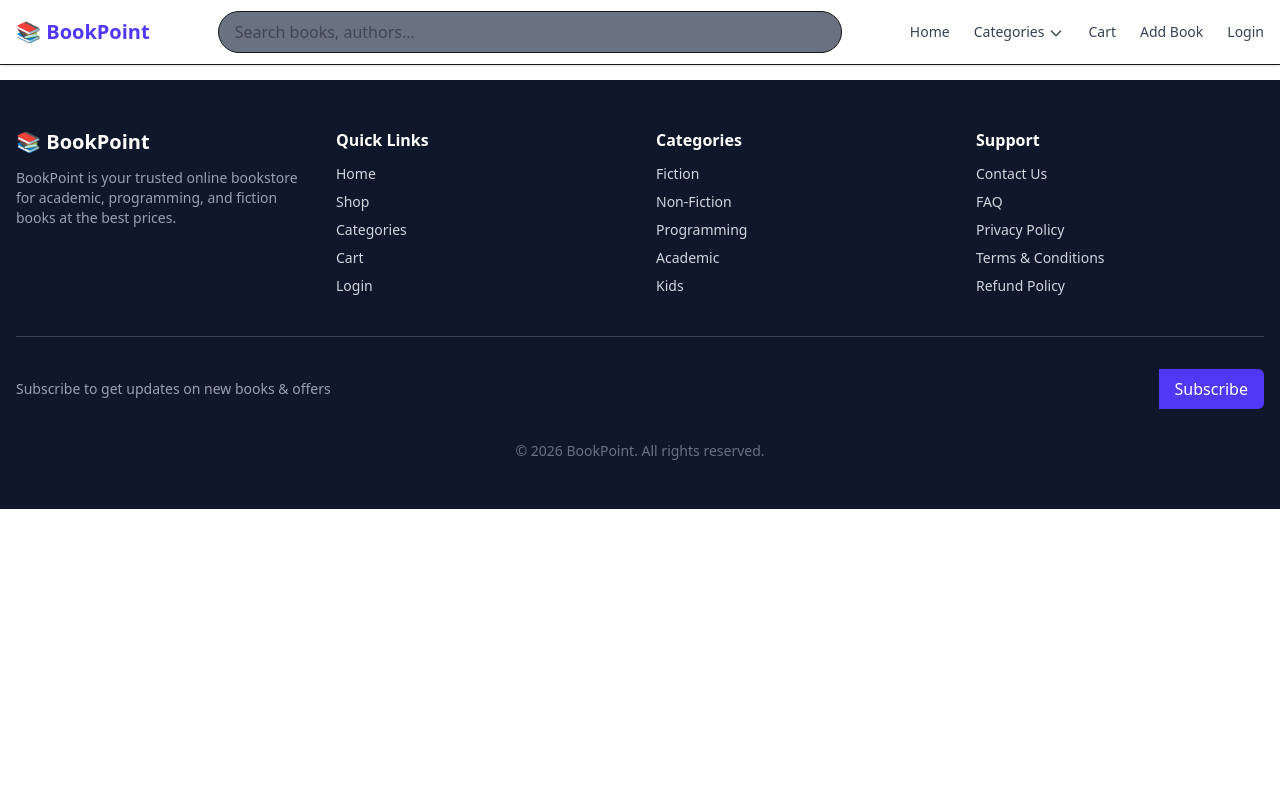
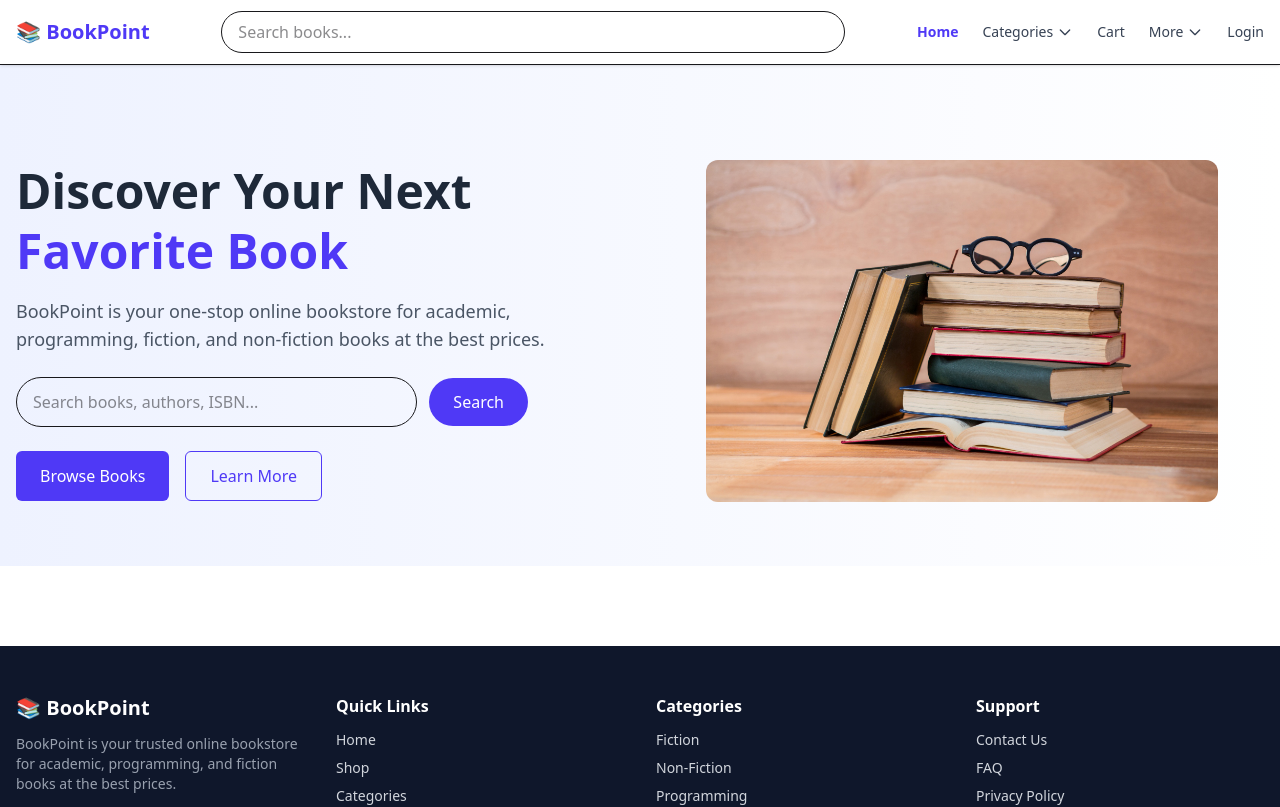
Before and after one commit to sayedkhan19/BookPoint-Client-side, a React (Vite) app: page / in a window 1280 px wide. Shown: the top 807 px of the page. Built offline with nearby package versions, Linux system fonts and the light colour scheme; no server answers.

Commit message:
aaded banner and login logout funtion

```diff
--- a/src/components/Home/Home.jsx
+++ b/src/components/Home/Home.jsx
@@ -1,8 +1,16 @@
 import React from 'react';
+import HomeBanner from './HomeBanner';
 
 const Home = () => {
     return (
         <div>
+            <section>
+                <HomeBanner></HomeBanner>
+            </section>
+
+
+
+
 
         </div>
     );
--- /dev/null
+++ b/src/components/Home/HomeBanner.jsx
@@ -0,0 +1,58 @@
+import React from "react";
+import bannerImg from "../../assets/713.jpg"; // use your image
+
+const HomeBanner = () => {
+  return (
+    <section className="bg-gradient-to-r from-indigo-50 to-white pt-24">
+      <div className="max-w-7xl mx-auto px-4 py-16">
+        <div className="flex flex-col-reverse md:flex-row items-center gap-10">
+
+          {/* Left Content */}
+          <div className="flex-1 text-center md:text-left">
+            <h1 className="text-3xl md:text-5xl font-bold text-gray-800 leading-tight">
+              Discover Your Next <span className="text-indigo-600">Favorite Book</span>
+            </h1>
+
+            <p className="mt-4 text-gray-600 text-base md:text-lg">
+              BookPoint is your one-stop online bookstore for academic,
+              programming, fiction, and non-fiction books at the best prices.
+            </p>
+
+            {/* Search Bar */}
+            <div className="mt-6 flex flex-col sm:flex-row items-center gap-3 max-w-lg mx-auto md:mx-0">
+              <input
+                type="text"
+                placeholder="Search books, authors, ISBN..."
+                className="w-full px-4 py-3 border rounded-full focus:outline-none focus:ring-2 focus:ring-indigo-500"
+              />
+              <button className="px-6 py-3 bg-indigo-600 text-white rounded-full hover:bg-indigo-500 transition">
+                Search
+              </button>
+            </div>
+
+            {/* CTA Buttons */}
+            <div className="mt-6 flex justify-center md:justify-start gap-4">
+              <button className="px-6 py-3 bg-indigo-600 text-white rounded-md hover:bg-indigo-500 transition">
+                Browse Books
+              </button>
+              <button className="px-6 py-3 border border-indigo-600 text-indigo-600 rounded-md hover:bg-indigo-50 transition">
+                Learn More
+              </button>
+            </div>
+          </div>
+
+          {/* Right Image */}
+          <div className="flex-1 flex justify-center">
+            <img
+              src={bannerImg}
+              alt="Books Banner"
+              className="w-full max-w-md md:max-w-lg rounded-xl"
+            />
+          </div>
+        </div>
+      </div>
+    </section>
+  );
+};
+
+export default HomeBanner;
--- a/src/components/Home/NavBar.jsx
+++ b/src/components/Home/NavBar.jsx
@@ -1,9 +1,23 @@
-import React, { useState } from 'react';
-import { NavLink } from 'react-router';
+import React, { useState } from "react";
+import { NavLink } from "react-router";
+import useAuth from "../useAuth";
 
 const NavBar = () => {
+  const { user, logOut } = useAuth();
   const [open, setOpen] = useState(false);
   const [mobileCatOpen, setMobileCatOpen] = useState(false);
+  const [mobileMoreOpen, setMobileMoreOpen] = useState(false);
+
+  const handleLogout = () => {
+    logOut()
+      .then(() => console.log("Logged out"))
+      .catch((err) => console.error(err.message));
+  };
+
+  const linkClass = ({ isActive }) =>
+    isActive
+      ? "text-indigo-600 font-semibold"
+      : "text-gray-700 hover:text-indigo-600";
 
   return (
     <nav className="bg-white border-b shadow-sm fixed w-full top-0 z-50">
@@ -14,107 +28,143 @@ const NavBar = () => {
           <div className="flex items-center gap-3">
             <button
               onClick={() => setOpen(!open)}
-              className="md:hidden text-gray-700 focus:outline-none"
+              className="md:hidden text-2xl"
             >
-              {open ? (
-                <svg className="w-6 h-6" fill="none" stroke="currentColor" strokeWidth="2" viewBox="0 0 24 24">
-                  <path strokeLinecap="round" strokeLinejoin="round" d="M6 18L18 6M6 6l12 12" />
-                </svg>
-              ) : (
-                <svg className="w-6 h-6" fill="none" stroke="currentColor" strokeWidth="2" viewBox="0 0 24 24">
-                  <path strokeLinecap="round" strokeLinejoin="round" d="M4 6h16M4 12h16M4 18h16" />
-                </svg>
-              )}
+              ☰
             </button>
 
-            <h1 className="text-xl font-bold text-indigo-600">
+            <NavLink to="/" className="text-xl font-bold text-indigo-600">
               📚 BookPoint
-            </h1>
+            </NavLink>
           </div>
 
           {/* Search */}
           <div className="hidden md:block w-1/2">
             <input
               type="text"
-              placeholder="Search books, authors..."
-              className="w-full px-4 py-2 border bg-gray-500 rounded-full focus:outline-none focus:ring-2 focus:ring-indigo-500"
+              placeholder="Search books..."
+              className="w-full px-4 py-2 border rounded-full focus:ring-2 focus:ring-indigo-500"
             />
           </div>
 
-          {/* Desktop Menu */}
-          <div className="hidden md:flex items-center gap-6 text-sm font-medium text-gray-700">
-            <a href="#" className="hover:text-indigo-600">Home</a>
+          {/* ================= Desktop Menu ================= */}
+          <div className="hidden md:flex items-center gap-6 text-sm font-medium">
 
-            {/* Desktop Categories */}
+            <NavLink to="/" className={linkClass}>
+              Home
+            </NavLink>
+
+            {/* ✅ Categories Dropdown (FIXED) */}
             <div className="relative group">
-              <button className="hover:text-indigo-600 flex items-center gap-1">
+              <span className="flex items-center gap-1 cursor-pointer text-gray-700 hover:text-indigo-600">
                 Categories
-                <svg className="w-4 h-4 mt-0.5" fill="none" stroke="currentColor" strokeWidth="2" viewBox="0 0 24 24">
+                <svg className="w-4 h-4" fill="none" stroke="currentColor" strokeWidth="2" viewBox="0 0 24 24">
                   <path strokeLinecap="round" strokeLinejoin="round" d="M19 9l-7 7-7-7" />
                 </svg>
-              </button>
+              </span>
 
               <div className="absolute left-0 top-full mt-2 w-44 bg-white border rounded-md shadow-lg opacity-0 invisible group-hover:opacity-100 group-hover:visible transition-all duration-200">
-                <ul className="py-2 text-sm">
-                  <li><a href="#" className="block px-4 py-2 hover:bg-indigo-50">Fiction</a></li>
-                  <li><a href="#" className="block px-4 py-2 hover:bg-indigo-50">Non-Fiction</a></li>
-                  <li><a href="#" className="block px-4 py-2 hover:bg-indigo-50">Programming</a></li>
-                  <li><a href="#" className="block px-4 py-2 hover:bg-indigo-50">Academic</a></li>
-                  <li><a href="#" className="block px-4 py-2 hover:bg-indigo-50">Kids</a></li>
-                </ul>
+                <NavLink className="block px-4 py-2 hover:bg-indigo-50">Fiction</NavLink>
+                <NavLink className="block px-4 py-2 hover:bg-indigo-50">Non-Fiction</NavLink>
+                <NavLink className="block px-4 py-2 hover:bg-indigo-50">Programming</NavLink>
+                <NavLink className="block px-4 py-2 hover:bg-indigo-50">Academic</NavLink>
+                <NavLink className="block px-4 py-2 hover:bg-indigo-50">Kids</NavLink>
               </div>
             </div>
 
-            <a href="#" className="hover:text-indigo-600">Cart</a>
-            <a href="#" className="block hover:text-indigo-600">Add Book</a>
-            <NavLink to="/login"> <a href="#" className="hover:text-indigo-600">Login</a> </NavLink>
+            <NavLink to="/cart" className={linkClass}>
+              Cart
+            </NavLink>
+
+            {/* ✅ More Dropdown */}
+            <div className="relative group">
+              <span className="flex items-center gap-1 cursor-pointer text-gray-700 hover:text-indigo-600">
+                More
+                <svg className="w-4 h-4" fill="none" stroke="currentColor" strokeWidth="2" viewBox="0 0 24 24">
+                  <path strokeLinecap="round" strokeLinejoin="round" d="M19 9l-7 7-7-7" />
+                </svg>
+              </span>
+
+              <div className="absolute left-0 top-full mt-2 w-40 bg-white border rounded-md shadow-lg opacity-0 invisible group-hover:opacity-100 group-hover:visible transition-all duration-200">
+                <NavLink to="/add-book" className="block px-4 py-2 hover:bg-indigo-50">Add Book</NavLink>
+                <NavLink className="block px-4 py-2 hover:bg-indigo-50">Wishlist</NavLink>
+                <NavLink className="block px-4 py-2 hover:bg-indigo-50">Orders</NavLink>
+              </div>
+            </div>
+
+            {/* ✅ Auth Conditional */}
+            {user ? (
+              <button
+                onClick={handleLogout}
+                className="text-red-600 hover:underline cursor-pointer"
+              >
+                Logout
+              </button>
+            ) : (
+              <NavLink to="/login" className={linkClass}>
+                Login
+              </NavLink>
+            )}
           </div>
         </div>
       </div>
 
-      {/* Mobile Menu */}
+      {/* ================= Mobile Menu ================= */}
       {open && (
-        <div className="md:hidden bg-white border-t shadow-lg">
-          <div className="px-4 py-3 space-y-3 text-gray-700">
+        <div className="md:hidden bg-white border-t shadow">
+          <div className="p-4 space-y-3 text-sm">
 
-            <input
-              type="text"
-              placeholder="Search books..."
-              className="w-full px-4 py-2 border rounded-full focus:outline-none focus:ring-2 focus:ring-indigo-500"
-            />
+            <NavLink to="/" className="block">Home</NavLink>
 
-            <a href="#" className="block hover:text-indigo-600">Home</a>
-
-            {/* Mobile Categories Toggle */}
+            {/* Categories */}
             <button
               onClick={() => setMobileCatOpen(!mobileCatOpen)}
-              className="w-full flex items-center justify-between hover:text-indigo-600"
+              className="w-full flex justify-between"
             >
-              Categories
-              <svg
-                className={`w-4 h-4 transition-transform ${mobileCatOpen ? "rotate-180" : ""}`}
-                fill="none"
-                stroke="currentColor"
-                strokeWidth="2"
-                viewBox="0 0 24 24"
-              >
-                <path strokeLinecap="round" strokeLinejoin="round" d="M19 9l-7 7-7-7" />
-              </svg>
+              Categories <span>▾</span>
             </button>
 
             {mobileCatOpen && (
-              <div className="ml-4 space-y-2 text-sm">
-                <a href="#" className="block hover:text-indigo-600">Fiction</a>
-                <a href="#" className="block hover:text-indigo-600">Non-Fiction</a>
-                <a href="#" className="block hover:text-indigo-600">Programming</a>
-                <a href="#" className="block hover:text-indigo-600">Academic</a>
-                <a href="#" className="block hover:text-indigo-600">Kids</a>
+              <div className="ml-4 space-y-2">
+                <NavLink className="block">Fiction</NavLink>
+                <NavLink className="block">Non-Fiction</NavLink>
+                <NavLink className="block">Programming</NavLink>
+                <NavLink className="block">Academic</NavLink>
+                <NavLink className="block">Kids</NavLink>
               </div>
             )}
 
-            <a href="#" className="block hover:text-indigo-600">Cart</a>
-            <a href="#" className="block hover:text-indigo-600">Add Book</a>
-            <a href="#" className="block hover:text-indigo-600">Login</a>
+            <NavLink to="/cart" className="block">Cart</NavLink>
+
+            {/* More */}
+            <button
+              onClick={() => setMobileMoreOpen(!mobileMoreOpen)}
+              className="w-full flex justify-between"
+            >
+              More <span>▾</span>
+            </button>
+
+            {mobileMoreOpen && (
+              <div className="ml-4 space-y-2">
+                <NavLink to="/add-book" className="block">Add Book</NavLink>
+                <NavLink className="block">Wishlist</NavLink>
+                <NavLink className="block">Orders</NavLink>
+              </div>
+            )}
+
+            {/* Auth */}
+            {user ? (
+              <button
+                onClick={handleLogout}
+                className="text-red-600 block cursor-pointer"
+              >
+                Logout
+              </button>
+            ) : (
+              <NavLink to="/auth/login" className="block cursor-pointer">
+                Login
+              </NavLink>
+            )}
           </div>
         </div>
       )}
--- a/src/components/context/AuthProvider.jsx
+++ b/src/components/context/AuthProvider.jsx
@@ -53,9 +53,9 @@ const AuthProvider = ({children}) => {
         googleLogin,
     }
     return (
-        <AuthContext value={authInfo}>
+        <AuthContext.Provider value={authInfo}>
             {children}
-        </AuthContext>
+        </AuthContext.Provider>
     );
 };
 
```
Also changed, not shown: src/Private routs/PrivateRoute.jsx (added, +21 -0 lines), src/components/Pages/Authentication/Login.jsx (+25 -12 lines), src/assets/713.jpg (added).
